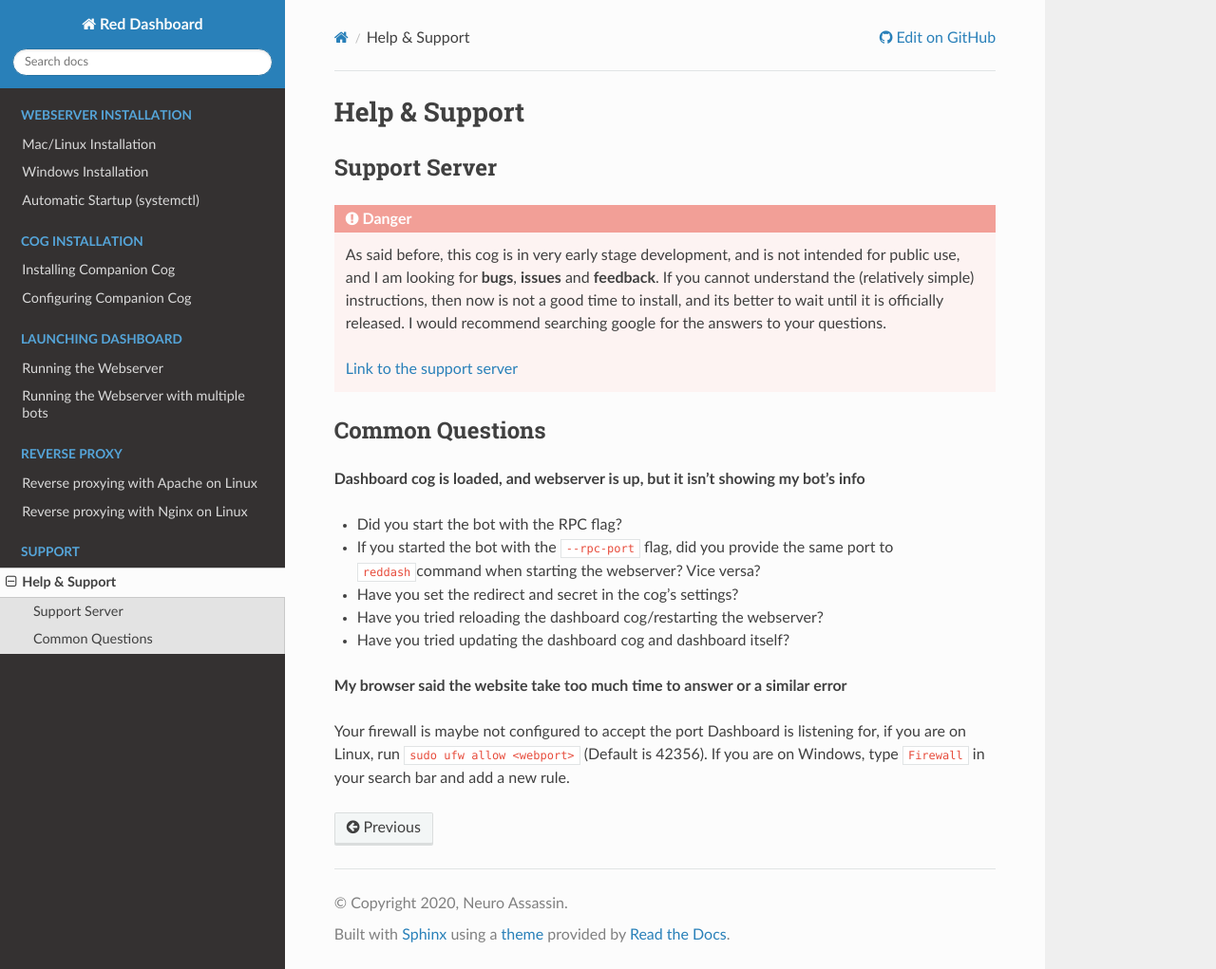
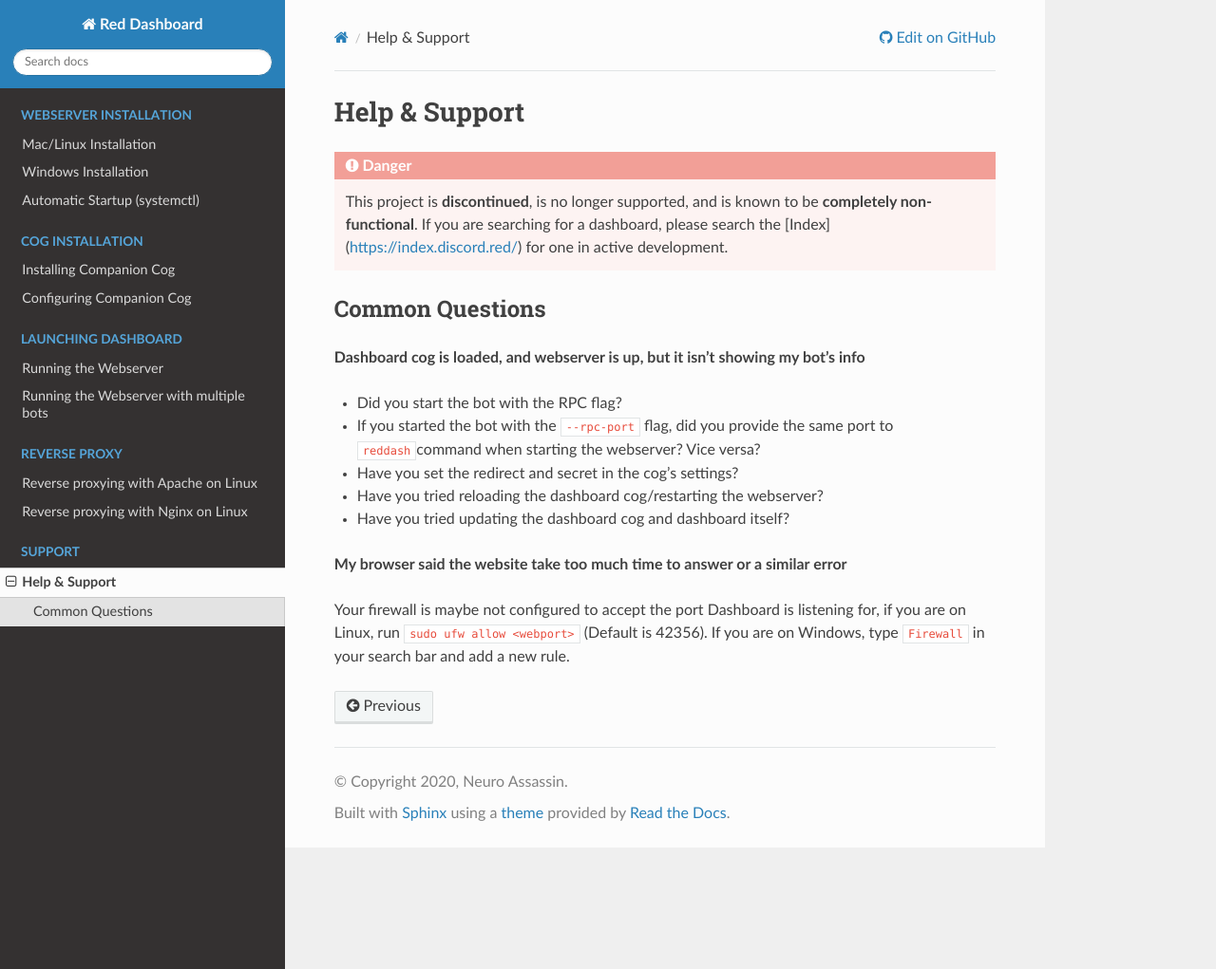
Before and after one commit to Cog-Creators/Red-Dashboard, a Sphinx documentation site: the page built from docs/help_and_support.rst, in a window 1280 px wide and 1021 px high. Shown: the whole window at 95% size. Built offline with Sphinx 7.4.7 and the Read the Docs theme 3.1.0, drawn with Linux system fonts in a browser that asks for light colours.

Commit message:
Add warnings in documentation to discourage use

```diff
--- a/docs/help_and_support.rst
+++ b/docs/help_and_support.rst
@@ -1,19 +1,11 @@
 Help & Support
 ==============
 
-Support Server
---------------
-
 .. danger::
-
-    As said before, this cog is in very early stage development, and is not
-    intended for public use, and I am looking for **bugs**, **issues** and
-    **feedback**. If you cannot understand the (relatively simple) instructions,
-    then now is not a good time to install, and its better to wait until it
-    is officially released. I would recommend searching google for the answers
-    to your questions.
-
-    `Link to the support server <https://discord.gg/vQZTdB9>`__
+    This project is **discontinued**, is no longer supported, and is known to
+    be **completely non-functional**. If you are searching for a dashboard,
+    please search the [Index](https://index.discord.red/) for one in active
+    development.
 
 Common Questions
 ----------------
```
Also changed, not shown: README.md (+12 -3 lines), docs/configuration_guides/installing_companion_cog.rst (+10 -0 lines), docs/installation_guides/mac_linux_installation.rst (+10 -0 lines), docs/installation_guides/windows_installation.rst (+10 -0 lines).
